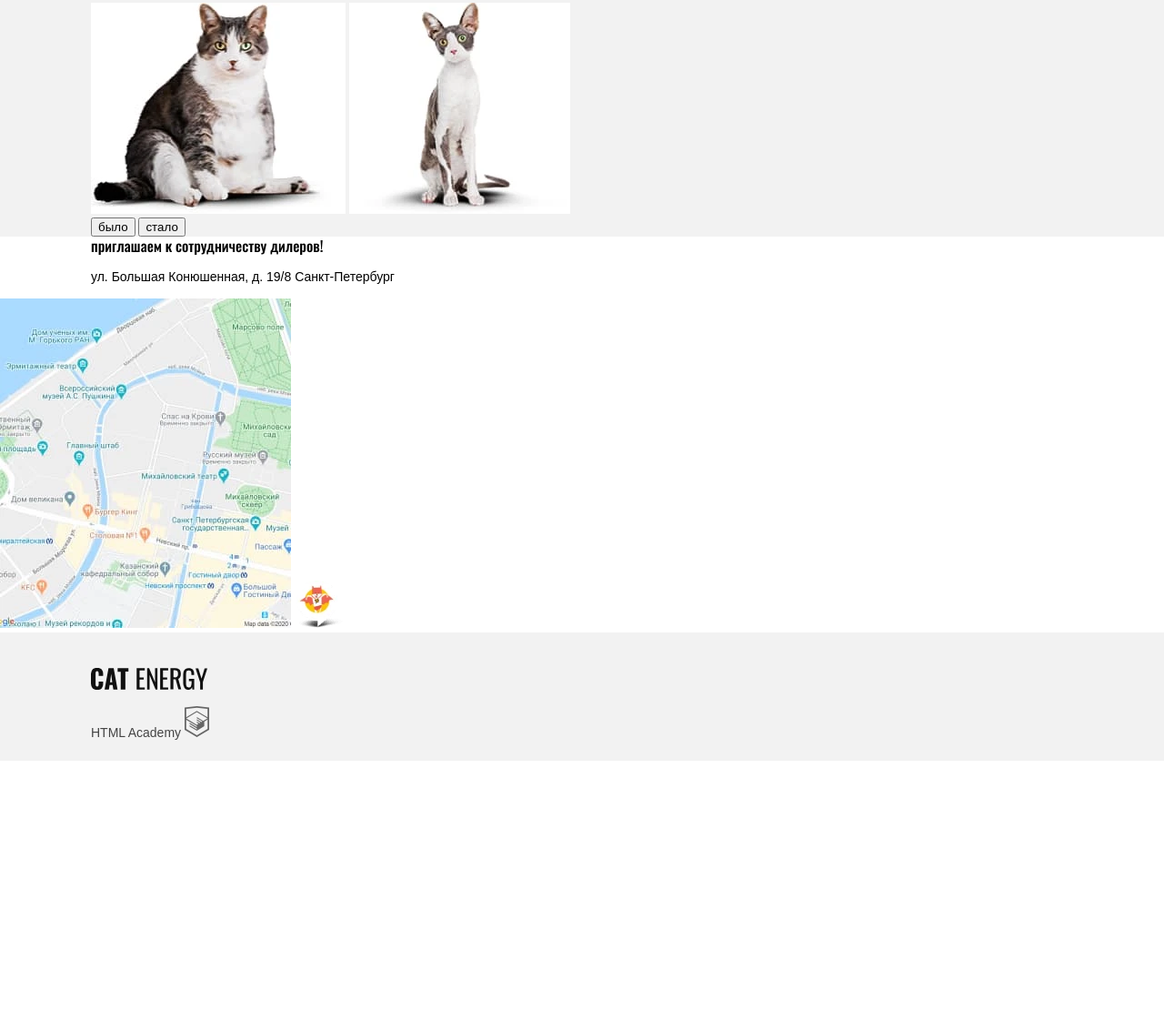
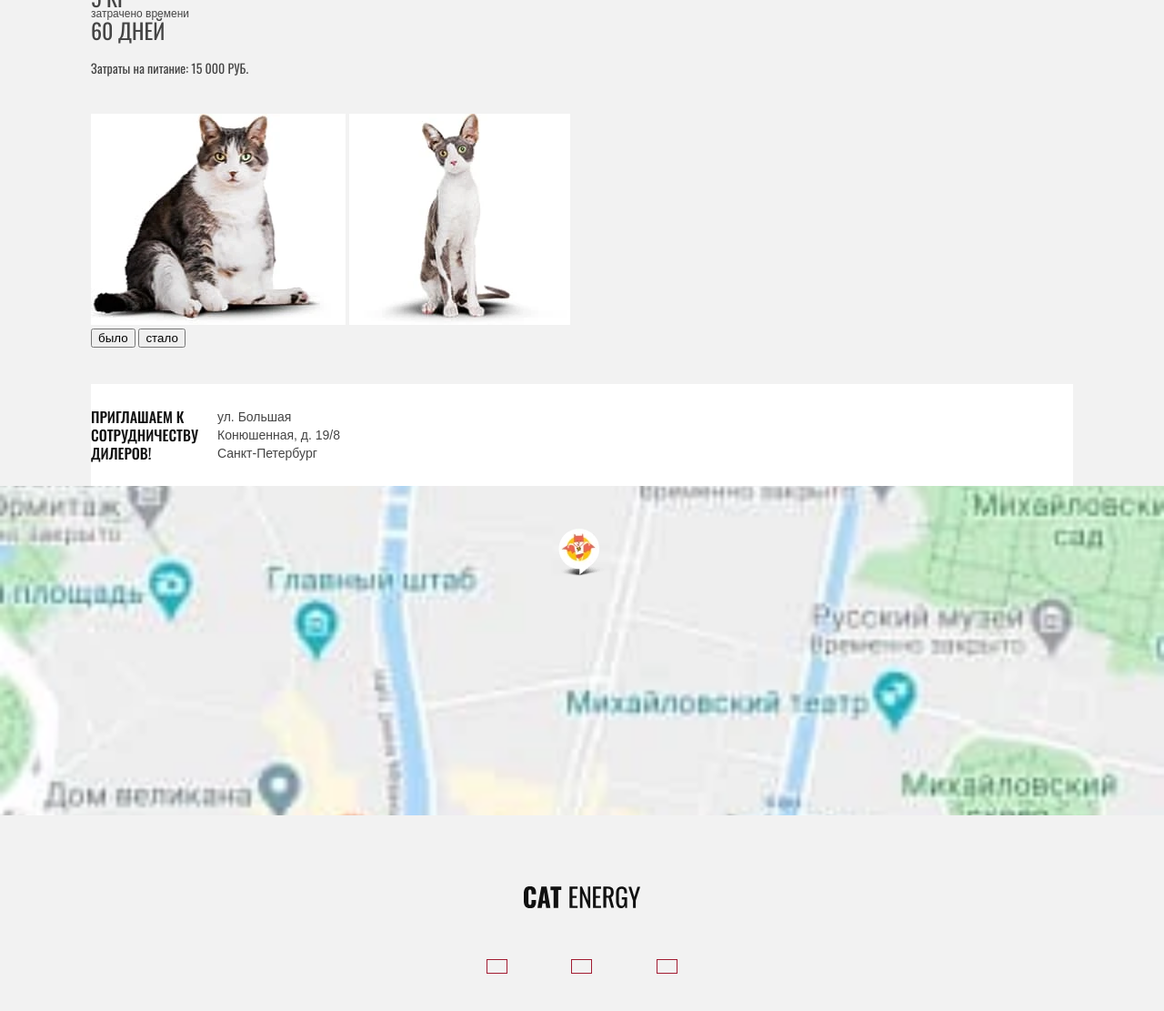
Before and after one commit to petrmileshko/CatEnergy, a website: page source/index.html in a window 1280 px wide. Shown: the part 1653-2764 px from the top of the page at 91% size. Before the commit the page ends 2489 px from the top, so only its background shows below. Drawn offline with Linux system fonts and the light colour scheme; files whose address does not match are found by name.

Commit message:
updated index styles
Закончил базовые стили для главной

```diff
--- a/source/index.html
+++ b/source/index.html
@@ -134,19 +134,22 @@
       alt="Отметка на карте расположения офиса">
   </footer>
 
-  <footer class="page__footer page-footer">
-    <div class="block-center">
+  <footer class="page__footer">
+    <div class="page-footer block-center">
       <a class="page-footer__logo logo" href="#top">
         <img src="img/footer-logo.svg" width="128" height="24" alt="логотип">
       </a>
 
       <p class="page-footer__menu socials">
-        <a class="socials__link socials__link--vk" href=""><span class="visually-hidden">Вконтаке</span></a>
-        <a class="socials__link socials__link--vk" href=""><span class="visually-hidden">Instagram</span></a>
-        <a class="socials__link" href=""><span class="visually-hidden">Facebook</span></a>
+        <a class="socials__link socials__link--vk" href="https://www.vk.ru/htmlacademy/"><span
+            class="visually-hidden">Вконтаке</span></a>
+        <a class="socials__link socials__link--instagramm" href="https://www.instagram.com/htmlacademy/"><span
+            class="visually-hidden">Instagram</span></a>
+        <a class="socials__link socials__link--facebook" href="https://www.facebook.com/htmlacademy"><span
+            class="visually-hidden">Facebook</span></a>
       </p>
 
-      <a class="page-footer__link designers">
+      <a class="page-footer__link designers" href="https://htmlacademy.ru/">
         <span class="designers__name">HTML Academy</span>
         <img class="designers__image" src="img/logo-academy.svg" width="27" height="34"
           alt="Логотип HTMLAcademy дизайнеры сайта">
--- a/source/sass/blocks/contacts.scss
+++ b/source/sass/blocks/contacts.scss
@@ -1,15 +1,44 @@
 //Секция контакты
 .contacts {
+  display: flex;
+  flex-direction: column;
+  position: relative;
   padding: 0;
 
   @include font_size_text(14px, 20px);
 }
 
 .contacts__info {
+  display: flex;
+  padding: 26px 0;
+
   @include bg_normal;
 }
 
 .contacts__heading {
+  max-width: 139px;
+
   @include font_heading;
   @include font_size_text(16px, 20px);
+  text-transform: uppercase;
+  color: #111111;
 }
+
+.contacts__address {
+  max-width: 139px;
+  margin: 0;
+  color: $font-color-footer;
+}
+
+.contacts__map {
+  width: 100%;
+  max-height: 362px;
+  object-fit: cover;
+}
+
+.contacts__location {
+  position: absolute;
+  left: 50%;
+  bottom: 50%;
+  transform: translate(-50%, -50%);
+}
--- /dev/null
+++ b/source/sass/blocks/designers.scss
@@ -0,0 +1,16 @@
+//Ссылка на разработчиков дизайна
+.designers {
+  display: flex;
+  justify-content: space-between;
+  width: 100%;
+  max-width: 281px;
+}
+
+.designers__name {
+  @include font_size_text(16px, 18px);
+}
+
+.designers__image {
+  width: 27px;
+  height: 34px;
+}
--- a/source/sass/blocks/example.scss
+++ b/source/sass/blocks/example.scss
@@ -9,8 +9,12 @@
   margin-bottom: 40px;
 }
 
+.example__text {
+  margin-bottom: 20px;
+}
+
 .example__progress {
-  margin: 0;
+  margin: 0 0 20px 0;
 }
 
 .example__parameter {
@@ -19,9 +23,15 @@
 }
 
 .example__value {
+  margin: 0;
 
+  @include font_heading($font-regular);
+  @include font_size_text(24px, 24px);
 }
 
 .example__costs {
-  @include font_size_text
+  margin: 0 0 40px 0;
+
+  @include font_heading($font-regular);
+  @include font_size_text(14px, 20px);
 }
--- /dev/null
+++ b/source/sass/blocks/logo.scss
@@ -0,0 +1,6 @@
+// Логтип
+.logo {
+  img {
+    display: block;
+  }
+}
--- a/source/sass/blocks/page-footer.scss
+++ b/source/sass/blocks/page-footer.scss
@@ -1,6 +1,21 @@
 //
 .page-footer {
+  display: flex;
+  flex-direction: column;
+  align-items: center;
   width: 100%;
+  padding: 39px 0 22px 0;
+}
 
-  @include bg_grey;
+.page-footer__logo {
+  margin-bottom: 32px;
 }
+
+.page-footer__menu {
+  margin-bottom: 22px;
+}
+
+.page-footer__link {
+  display: flex;
+  text-decoration: none;
+}
--- a/source/sass/blocks/page.scss
+++ b/source/sass/blocks/page.scss
@@ -39,4 +39,6 @@
 //Стили позиционирования "подвала" сайта / повторяется на всех страницах
 .page__footer {
   padding: 39px 0 22px;
+
+  @include bg_grey;
 }
--- a/source/sass/blocks/process.scss
+++ b/source/sass/blocks/process.scss
@@ -24,6 +24,7 @@
   }
 
   &::before {
+    flex-shrink: 0;
     display: block;
     width: 60px;
     height: 60px;
--- /dev/null
+++ b/source/sass/blocks/socials.scss
@@ -0,0 +1,30 @@
+//Ссылки на соц сети
+.socials {
+  display: flex;
+  align-items: center;
+  justify-content: space-around;
+  width: 281px;
+  min-height: 63px;
+  margin: 0 0 22px 0;
+}
+
+.socials__link {
+  display: block;
+
+  @include out_line;
+
+  &--vk {
+    width: 23px;
+    height: 16px;
+  }
+
+  &--instagramm {
+    width: 23px;
+    height: 16px;
+  }
+
+  &--facebook {
+    width: 23px;
+    height: 16px;
+  }
+}
--- a/source/sass/style.scss
+++ b/source/sass/style.scss
@@ -17,6 +17,9 @@
 @import "blocks/menu.scss";
 @import "blocks/contacts.scss";
 @import "blocks/page-footer.scss";
+@import "blocks/socials.scss";
+@import "blocks/designers.scss";
+@import "blocks/logo.scss";
 
 /* Стили для Главная страница */
 @import "blocks/main-page.scss";
```
Also changed, not shown: source/catalog.html (+8 -5 lines), source/feeding-form.html (+8 -5 lines), build/catalog.html, build/css/style.min.css, build/feeding-form.html, build/index.html, source/css/style.min.css, 2 other files.
